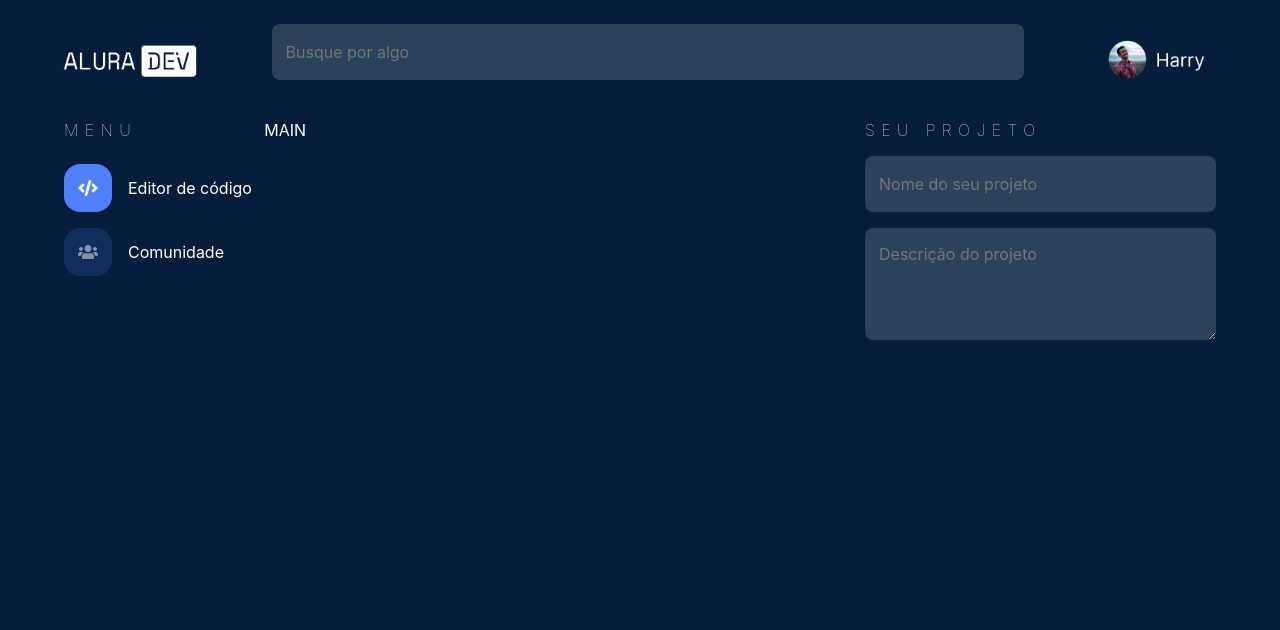
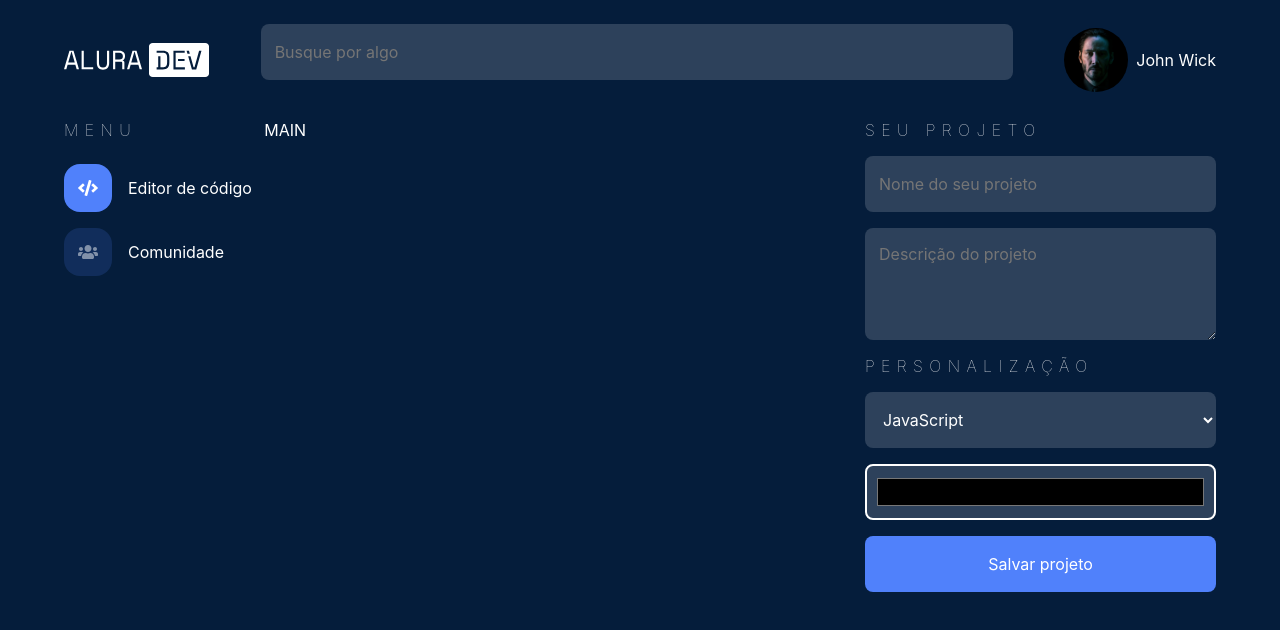
Before and after one commit to fabriciohenriquesilva/alura-challenge-frontend-01, a plain HTML site: page index.html in a window 1280 px wide. Drawn offline with Linux system fonts and the light colour scheme.

Commit message:
new buttons | change images to logo | updates on style

```diff
--- a/index.html
+++ b/index.html
@@ -10,9 +10,12 @@
 </head>
 <body>
     <header>
-        <img class="logo" src="assets/logo.png" alt="AluraDev">
+        <img class="logo" src="assets/aluradev-logo.svg" alt="AluraDev">
         <input class="barra-pesquisa" type="text" name="barra-pesquisa" id="barra-pesquisa" placeholder="Busque por algo">
-        <img class="foto-perfil" src="assets/foto-perfil.png" alt="Foto de Perfil">
+        <div class="user-profile">
+            <img class="foto-perfil" src="assets/profile-pic.jpg" alt="Foto de Perfil">
+            <span>John Wick</span>
+        </div>
     </header>
     <aside>
         <h2>Menu</h2>
@@ -26,6 +29,17 @@
         <h2>Seu Projeto</h2>
         <input type="text" name="nome-projeto" id="nome-projeto" placeholder="Nome do seu projeto">
         <textarea name="descricao-projeto" id="descricao-projeto" cols="30" rows="10" placeholder="Descrição do projeto"></textarea>
+
+        <h2>Personalização</h2>
+        <select name="linguagem" id="linguagem">
+            <option value="JavaScript">JavaScript</option>
+            <option value="HTML">HTML</option>
+            <option value="CSS">CSS</option>
+        </select>
+
+        <input type="color" name="color" id="color">
+
+        <button type="submit">Salvar projeto</button>
     </section>
 </body>
 </html>
--- a/styles.css
+++ b/styles.css
@@ -28,7 +28,6 @@ body {
 
 header {
     grid-column: 1/4;
-    /* border: 1px solid red; */
 
     display: flex;
     flex-direction: row;
@@ -38,9 +37,7 @@ header {
 }
 
 .logo {
-    /* width: 228px; */
-    height: 60px;
-    margin: 0 0 0 -1rem;
+    height: 35px;
 }
 
 .barra-pesquisa {
@@ -48,8 +45,14 @@ header {
 }
 
 .foto-perfil {
-    width: 150px;
-    margin: 0 -1rem 0 0;
+    width: 64px;
+    border-radius: 50%;
+}
+
+.user-profile {
+    display: flex;
+    align-items: center;
+    gap: 0.5rem;
 }
 
 /* ASIDE */
@@ -62,7 +65,6 @@ aside {
 
 h2 {
     margin-bottom: 1rem;
-    /* padding-left: 1rem; */
     font-weight: lighter;
     letter-spacing: 0.4rem;
     text-transform: uppercase;
@@ -72,7 +74,6 @@ li {
     list-style-type: none;
     display: flex;
     padding: 0.5rem 0;
-
 }
 
 a {
@@ -82,7 +83,7 @@ a {
     text-decoration: none;
 }
 
-/*  */
+/* MAIN */
 
 main {
     grid-column: 2/3;
@@ -101,7 +102,7 @@ section {
     flex-direction: column;
 }
 
-input {
+input, select {
     background: rgba(255, 255, 255, 0.16);
     border: none;
     border-radius: 8px;
@@ -110,7 +111,7 @@ input {
     margin-bottom: 1rem;
 }
 
-input:focus {
+input:focus, textarea:focus, select:focus {
     outline: var(--blue-200) 2px solid;
 }
 
@@ -123,6 +124,29 @@ textarea {
     margin-bottom: 1rem;
 }
 
-textarea:focus {
-    outline: var(--blue-200) 2px solid;
+button {
+    background-color: var(--blue-600);
+    border: none;
+    height: 56px;
+    border-radius: 8px;
+    cursor: pointer;
 }
+
+button:hover {
+    background-color: rgba(80, 129, 251, 0.70);
+}
+
+::-moz-color-swatch {
+    border-radius: 0.5rem;
+}
+
+#color {
+    width: auto;
+    padding: 0.5rem;
+    display: inline-block;
+    border: 2px solid #FFFFFF;
+}
+
+#color:focus {
+    outline: none;
+}
```
Also changed, not shown: assets/aluradev-logo.svg (added), assets/profile-pic-original.jpg (added), assets/profile-pic.jpg (added).
